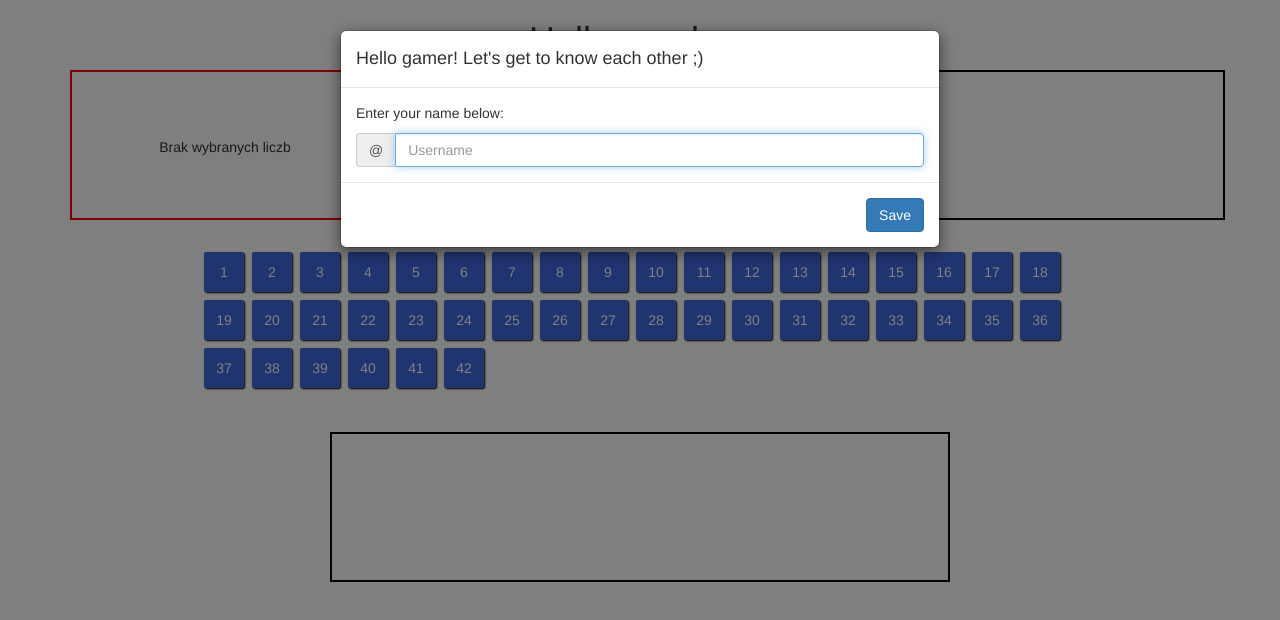
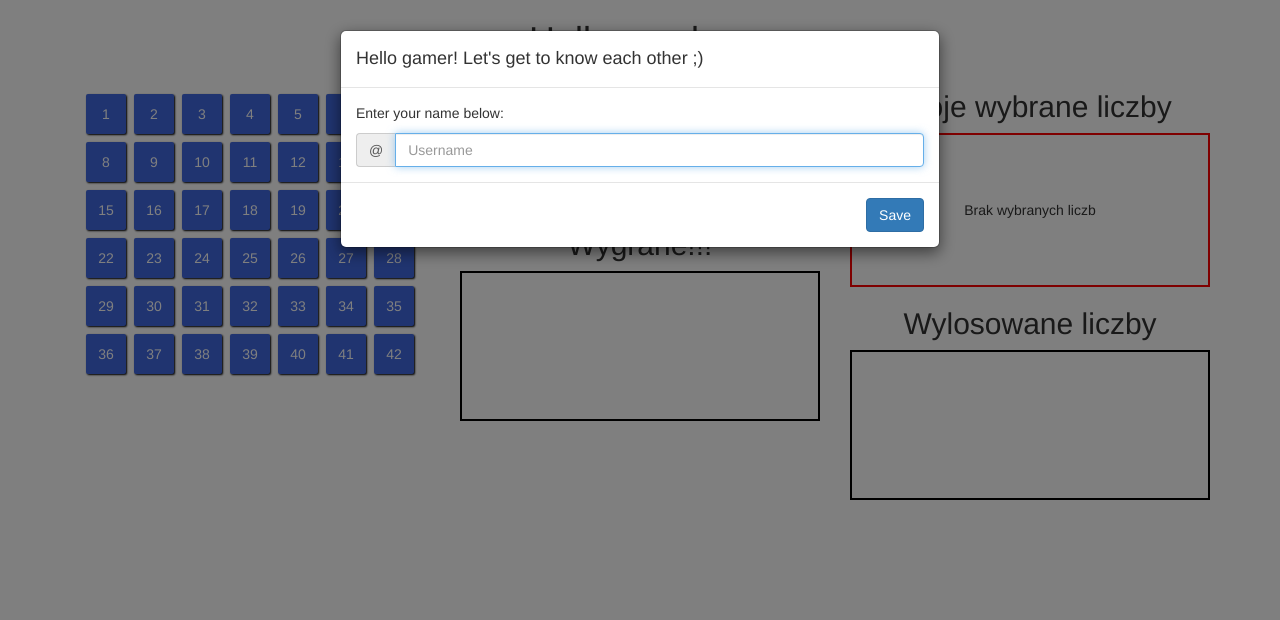
Before and after one commit to klimsko/totolotek, a plain HTML site: page index.html in a window 1280 px wide. Drawn offline with nearby package versions, Linux system fonts and the light colour scheme.

Commit message:
design v.1

```diff
--- a/index.html
+++ b/index.html
@@ -36,23 +36,28 @@
 
 	<h1 class="hello text-center">Hello my dear </h1>
 
-</div>
+	<div class="row">
+		<div class="col-xs-4 text-center">
+			<div id="tablica2"></div>
 
-<div class="container">
-	<div id="lista-wybranych">Brak wybranych liczb</div>
+		</div>
+		<div class="col-xs-4 text-center">
+			<div class="button">
+				<button class="btn btn-primary losowanie" type="button">Wylosuj liczby!</button>
+				<button class="btn btn-warning resetowanie" type="button">Wyczyść</button>
+			</div>
+			<h2>Wygrane!!!</h2>
+			<div id="results"></div>
+		</div>
 
-	<div id="losowe-liczby"></div>
-
-	<div class="button">
-	<button class="btn btn-primary losowanie" type="button">Wylosuj liczby!</button>
-	<button class="btn btn-warning resetowanie" type="button">Wyczyść</button>
+		<div class="col-xs-4 text-center">
+			<h2>Twoje wybrane liczby</h2>
+			<div id="lista-wybranych">Brak wybranych liczb</div>
+			<h2>Wylosowane liczby</h2>
+			<div id="losowe-liczby"></div>
+		</div>
 	</div>
 
-</div>
-
-<div id="tablica2"></div>
-
-<div id="results"></div>
 
 </body>
 
--- a/script.js
+++ b/script.js
@@ -40,9 +40,7 @@ function fillin(){
 
 function wypiszLiczby(){
   var ciagTekstowy = '<ul>';
-  // for (var i = 0; i < wybraneLiczby.length; i++) {
-  //   ciagTekstowy += '<li>' + wybraneLiczby[i] + '</li>';
-  // }
+
   wybraneLiczby.map(function(value) {
     ciagTekstowy += '<li>' + value + '</li>';
   })
@@ -75,7 +73,7 @@ function sort(){
       }
     }
     else if (wybraneLiczby.indexOf(liczba) == -1 && wybraneLiczby.length == 6){
-      alert('Wybrales juz kurwa 6!');
+      alert('juz maksymalną ilość liczb!');
     }
     else {
       wybraneLiczby.splice(wybraneLiczby.indexOf(liczba), 1);
@@ -105,7 +103,7 @@ $("#myModal").modal({
 });
 
 // Modal function ----------------------------------
-var noName = ['Enter your name!', 'Are you jocking?', 'Enter your kurwa name!'];
+var noName = ['Enter your name!', 'Are you jocking?', 'Enter your name, PLEASE!'];
 
 $('#myModal').on('shown.bs.modal', function () {
   $('#userName').focus()
@@ -132,9 +130,6 @@ $('.save').click(function () {
     if (click == noName.length){
       click = 0;
     }
-    // for (var i=0; i<noName.length; i++){
-    //   $('.modal-body').append('<br>'+'<blockquote>'+'<p>'+noName[i]+'</p>'+'</blockquote>');
-    // }
   } else {
     $('#myModal').modal('hide');
     $('.hello').append(userName+'!');
@@ -161,7 +156,7 @@ $('#tablica2 li').on('click', function(){
     console.log(liczba);
   }
   else {
-    alert('Wybrales juz kurwa 6!');
+    alert('Wybrales juz maksymalną ilość liczb!');
   }
 
   if (wybraneLiczby.length > 5){
--- a/scss/styles.scss
+++ b/scss/styles.scss
@@ -1,3 +1,4 @@
 body {
 	background: #000;
+	color: white;
 }
--- a/style.css
+++ b/style.css
@@ -1,9 +1,3 @@
-/** {
-	border: 0;
-	padding: 0;
-	margin: 0;
-	box-sizing: border-box;
-}*/
 .container {
 	position: relative;
 }
@@ -11,19 +5,19 @@ ul {
 	padding: 0;
 }
 #lista-wybranych {
-	width: 310px;
-	height: 150px;
+	width: 100%;
+	min-height: 150px;
+	height: auto;
 	border: 2px solid red;
-	position: absolute;
 	text-align: center;
 	line-height: 150px;
 }
 #losowe-liczby {
-	width: 310px;
-	height: 150px;
+	width: 100%;
+	min-height: 150px;
+	height: auto;
 	right: 0;
 	border: 2px solid black;
-	position: absolute;
 	text-align: center;
 	line-height: 150px;
 }
@@ -32,7 +26,6 @@ ul {
 }
 #losowe-liczby li, #lista-wybranych li {
 	display: inline-block;
-	border: 2px solid RoyalBlue;
 	border-radius: 50px;
 	box-shadow: 1px 1px 2px #000;
 	padding: 5px;
@@ -45,8 +38,10 @@ ul {
 	line-height: 30px;
 }
 #tablica2 {
-	width: calc(100vw - 400px);
-	margin: 40px auto;
+	width: 100%;
+	height: auto;
+	margin-top: 20px;
+	text-align: center;
 }
 #tablica2 li {
 	display: inline-block;
@@ -69,8 +64,9 @@ ul {
 	opacity: 0.7;
 }
 #results {
-	width: 620px;
-	height: 150px;
+	width: 100%;
+	min-height: 150px;
+	height: auto;
 	border: 2px solid black;
 	text-align: center;
 	line-height: 150px;
@@ -101,6 +97,6 @@ ul {
 	margin: 0px 0 30px;
 }
 .button{
-	width: 100px;
+	width: 150px;
 	margin: 0 auto;
 }
```
